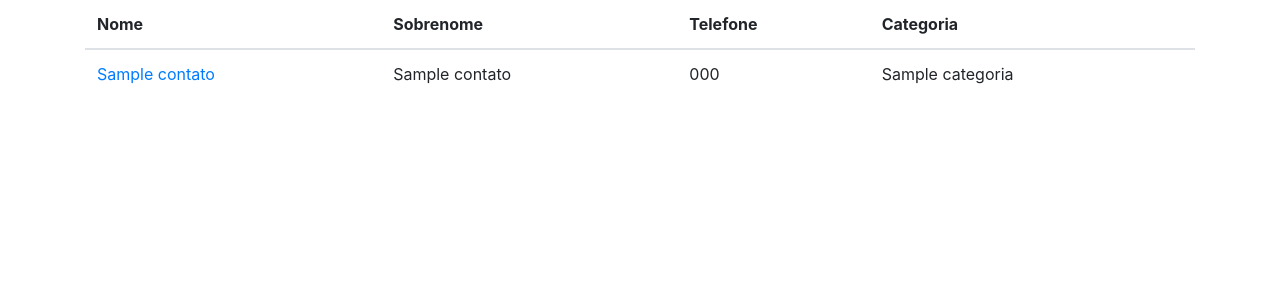
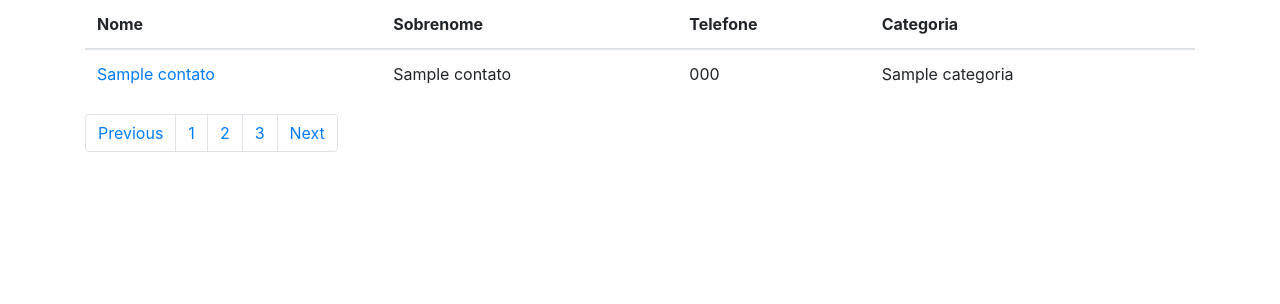
Before and after one commit to gabriel-r1beiro/Django-test, a Django app: page / in a window 1280 px wide. Shown: the part 161-465 px from the top of the page. Run offline with Django 4.2, Linux system fonts and the light colour scheme; tables that the repository leaves empty hold one stand-in row (values such as "Sample post"); some libraries are stand-ins or nearby versions.

Commit message:
Pagination

```diff
--- a/contatos/templates/contatos/index.html
+++ b/contatos/templates/contatos/index.html
@@ -27,4 +27,13 @@
         {% endfor %}
     </tbody>
 </table>
+<nav aria-label="Page navigation example">
+    <ul class="pagination">
+      <li class="page-item"><a class="page-link" href="#">Previous</a></li>
+      <li class="page-item"><a class="page-link" href="#">1</a></li>
+      <li class="page-item"><a class="page-link" href="#">2</a></li>
+      <li class="page-item"><a class="page-link" href="#">3</a></li>
+      <li class="page-item"><a class="page-link" href="#">Next</a></li>
+    </ul>
+  </nav>
 {%endblock%}
--- a/contatos/views.py
+++ b/contatos/views.py
@@ -1,9 +1,18 @@
 from django.shortcuts import render, get_object_or_404
 from django.http import Http404
 from .models import Contato
+from django.core.paginator import Paginator
+
+
+
 
 def index(request):
     contatos = Contato.objects.all()
+    paginator = Paginator(contatos, 20)
+
+    page = request.GET.get('p')
+    contatos = paginator.get_page(page)
+
     return render(request, 'contatos/index.html', {
         'contatos': contatos
     })
```
